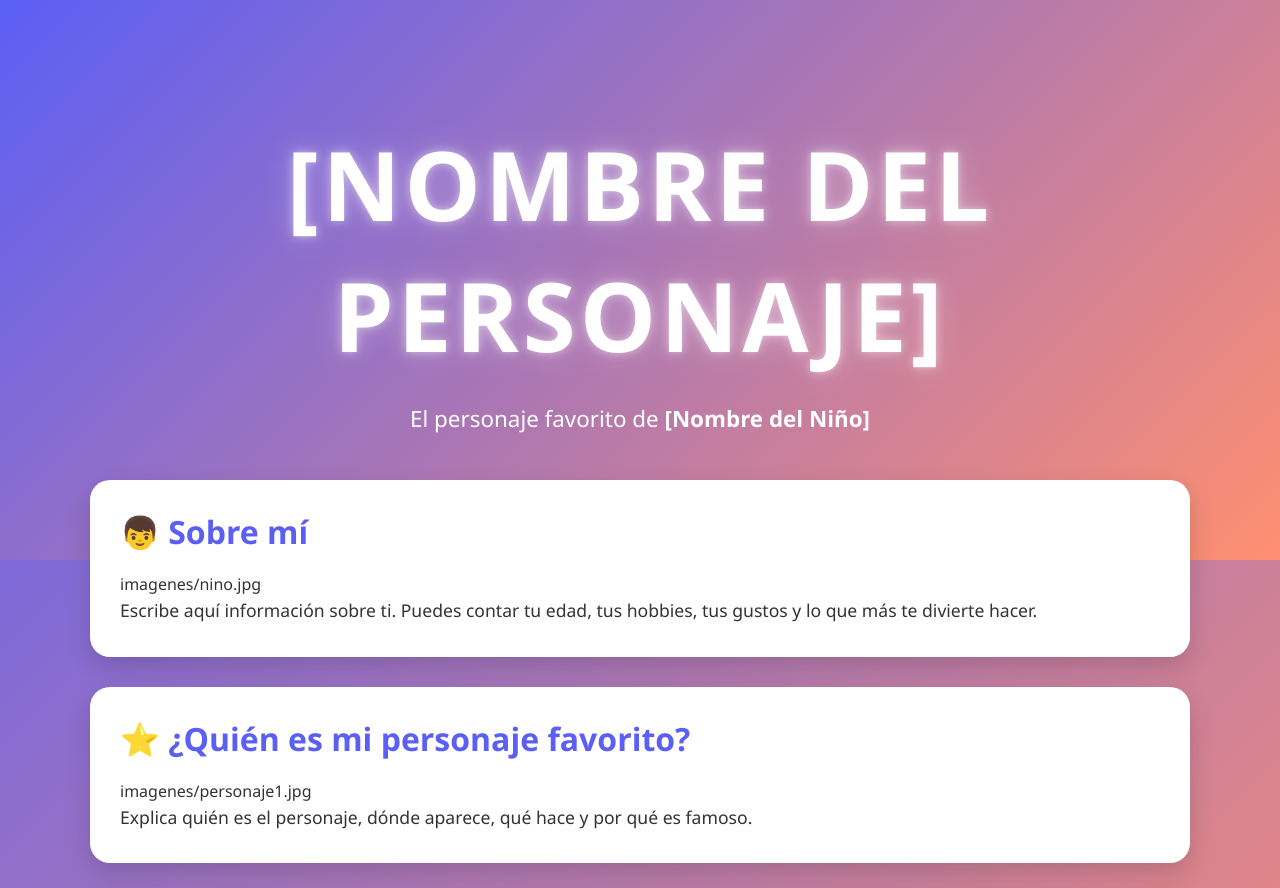
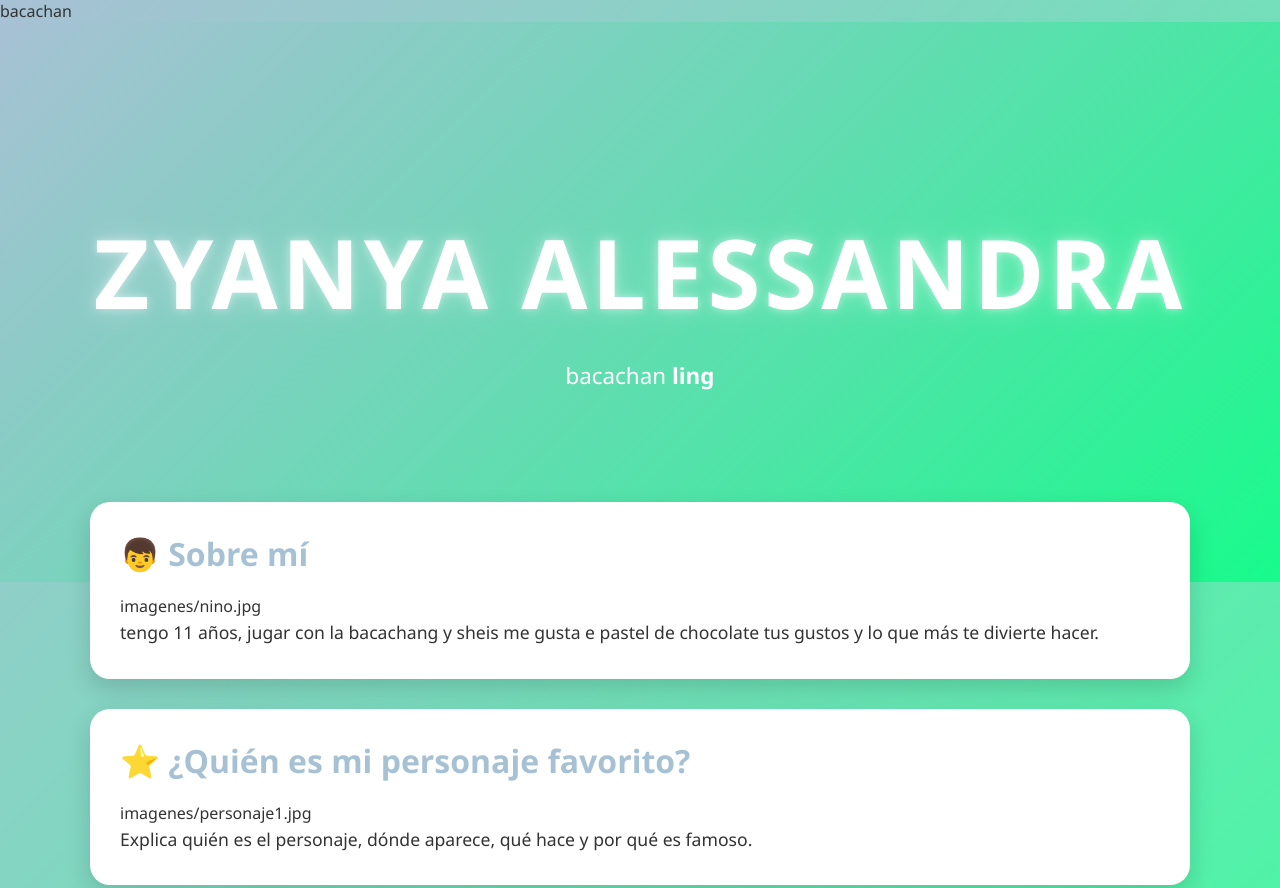
Before and after one commit to lusin20261/5valdeCHANG, a plain HTML site: page docs/personajeFavorito/index.html in a window 1280 px wide. Shown: the top 888 px of the page. Drawn offline with Linux system fonts and the light colour scheme.

Commit message:
mi personaje favorito

```diff
--- a/docs/personajeFavorito/index.html
+++ b/docs/personajeFavorito/index.html
@@ -4,7 +4,7 @@
 <head>
     <meta charset="UTF-8">
     <meta name="viewport" content="width=device-width, initial-scale=1.0">
-    <title>[Nombre del Personaje]</title>
+    bacachan</title>
     <link rel="stylesheet" href="style.css">
 </head>
 
@@ -12,8 +12,10 @@
 
     <header class="hero">
         <div class="hero-content">
-            <h1>[NOMBRE DEL PERSONAJE]</h1>
-            <p>El personaje favorito de <strong>[Nombre del Niño]</strong></p>
+            <h1>zyanya alessandra
+
+            </h1>
+            <p>bacachan <strong>ling </strong></p>
         </div>
     </header>
 
@@ -24,8 +26,9 @@
             imagenes/nino.jpg
 
             <p>
-                Escribe aquí información sobre ti.
-                Puedes contar tu edad, tus hobbies,
+
+            tengo 11 años, jugar con la bacachang y sheis
+                me gusta e pastel de chocolate
                 tus gustos y lo que más te divierte hacer.
             </p>
         </section>
--- a/docs/personajeFavorito/style.css
+++ b/docs/personajeFavorito/style.css
@@ -2,8 +2,8 @@
   PALETA DE COLORES
 ======================================*/
 :root {
-    --color-primario: #5b5ff5;
-    --color-secundario: #ff8f70;
+    --color-primario: #a7c1d4;
+    --color-secundario: #05ff82c8;
 }
 
 /*======================================
```
